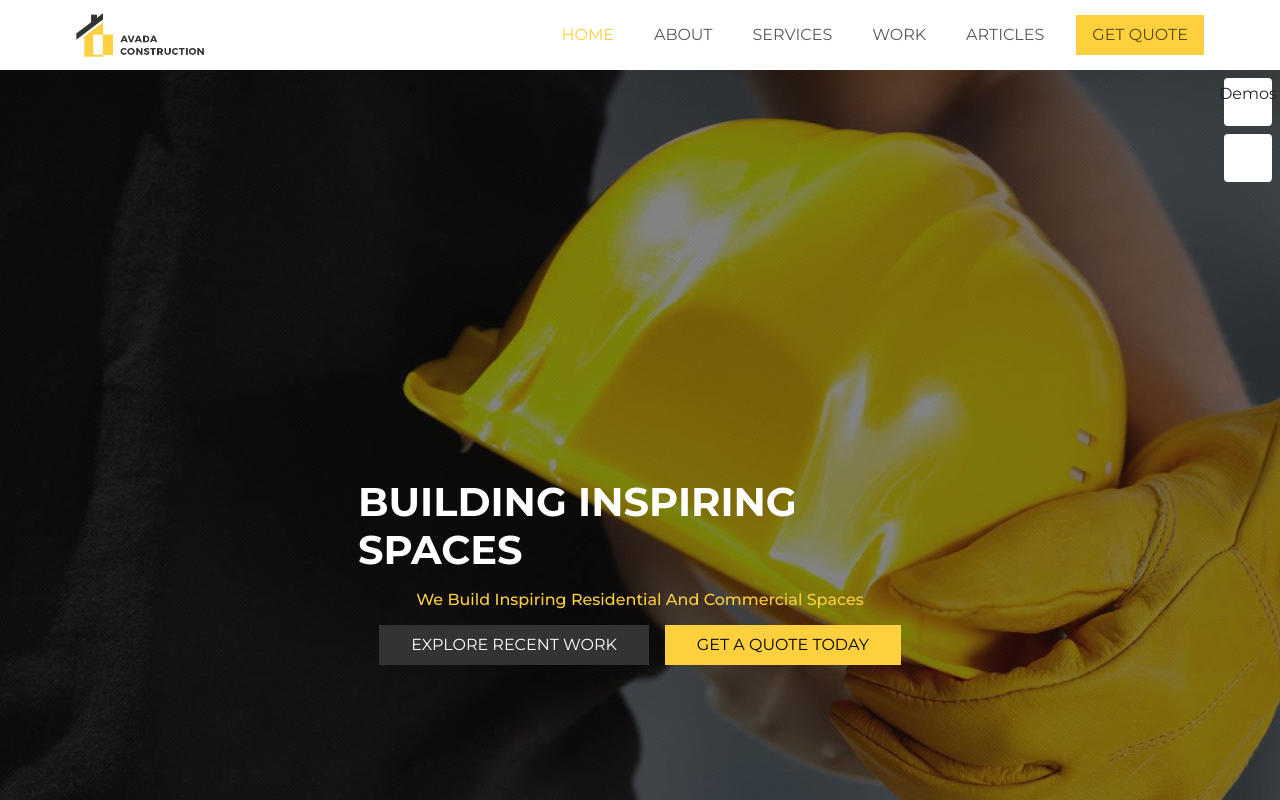
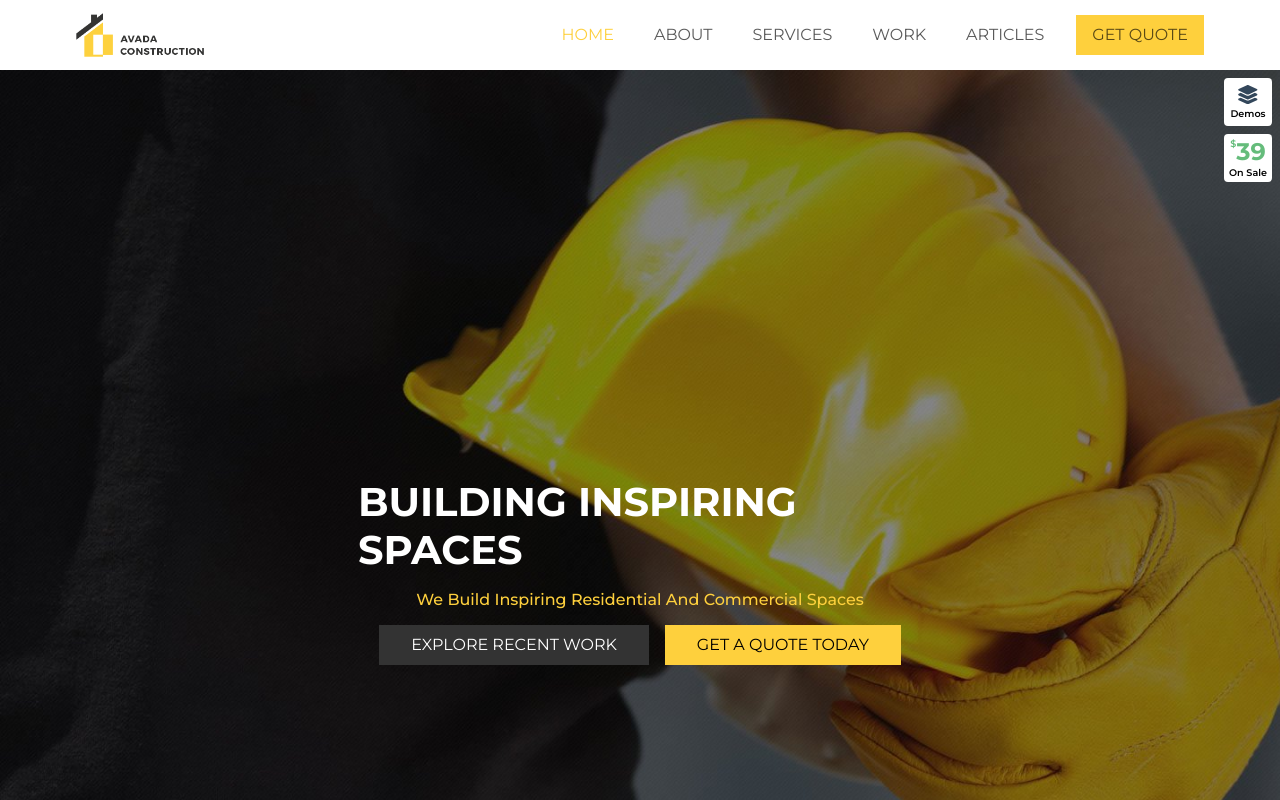
Before and after one commit to davide-rullo/proj-html-vuejs, a Vue app: page / in a window 1280 px wide. Shown: the top 800 px of the page. Built offline with nearby package versions, Linux system fonts and the light colour scheme.

Commit message:
add pop links

```diff
--- a/src/components/AppJumbo.vue
+++ b/src/components/AppJumbo.vue
@@ -6,20 +6,28 @@ export default {
 <template>
     <section class="jumbo">
         <div class="pop d-flex flex-column align-items-end p-2">
-            <div class="demos d-flex justify-content-center align-items-center mb-2">
+            <a href="#">
+                <div class="demos d-flex flex-column justify-content-center align-items-center mb-2 gap-1">
 
-                <svg xmlns="http://www.w3.org/2000/svg" width="16" height="16" fill="currentColor" class="bi bi-stack"
-                    viewBox="0 0 16 16">
-                    <path
-                        d="m14.12 10.163 1.715.858c.22.11.22.424 0 .534L8.267 15.34a.598.598 0 0 1-.534 0L.165 11.555a.299.299 0 0 1 0-.534l1.716-.858 5.317 2.659c.505.252 1.1.252 1.604 0l5.317-2.66zM7.733.063a.598.598 0 0 1 .534 0l7.568 3.784a.3.3 0 0 1 0 .535L8.267 8.165a.598.598 0 0 1-.534 0L.165 4.382a.299.299 0 0 1 0-.535L7.733.063z" />
-                    <path
-                        d="m14.12 6.576 1.715.858c.22.11.22.424 0 .534l-7.568 3.784a.598.598 0 0 1-.534 0L.165 7.968a.299.299 0 0 1 0-.534l1.716-.858 5.317 2.659c.505.252 1.1.252 1.604 0l5.317-2.659z" />
-                </svg>
-                <p>Demos</p>
-            </div>
-            <div class="sale justify-content-center align-items-center">
-
-            </div>
+                    <svg xmlns="http://www.w3.org/2000/svg" height="1.2em"
+                        viewBox="0 0 576 512"><!--! Font Awesome Free 6.4.2 by @fontawesome - https://fontawesome.com License - https://fontawesome.com/license (Commercial License) Copyright 2023 Fonticons, Inc. -->
+                        <path
+                            d="M264.5 5.2c14.9-6.9 32.1-6.9 47 0l218.6 101c8.5 3.9 13.9 12.4 13.9 21.8s-5.4 17.9-13.9 21.8l-218.6 101c-14.9 6.9-32.1 6.9-47 0L45.9 149.8C37.4 145.8 32 137.3 32 128s5.4-17.9 13.9-21.8L264.5 5.2zM476.9 209.6l53.2 24.6c8.5 3.9 13.9 12.4 13.9 21.8s-5.4 17.9-13.9 21.8l-218.6 101c-14.9 6.9-32.1 6.9-47 0L45.9 277.8C37.4 273.8 32 265.3 32 256s5.4-17.9 13.9-21.8l53.2-24.6 152 70.2c23.4 10.8 50.4 10.8 73.8 0l152-70.2zm-152 198.2l152-70.2 53.2 24.6c8.5 3.9 13.9 12.4 13.9 21.8s-5.4 17.9-13.9 21.8l-218.6 101c-14.9 6.9-32.1 6.9-47 0L45.9 405.8C37.4 401.8 32 393.3 32 384s5.4-17.9 13.9-21.8l53.2-24.6 152 70.2c23.4 10.8 50.4 10.8 73.8 0z" />
+                    </svg>
+                    <h6>Demos</h6>
+                </div>
+            </a>
+            <a href="#">
+                <div class="sale d-flex flex-column justify-content-center align-items-center">
+                    <div class="sale-price d-flex">
+                        <h6 style="padding-bottom: .7rem;">$</h6>
+                        <h4>39</h4>
+                    </div>
+                    <div class="sale-title">
+                        <h6>On Sale</h6>
+                    </div>
+                </div>
+            </a>
         </div>
         <div class="container jumbo-wrap d-flex justify-content-center align-items-center flex-column gap-2">
             <div class="catch text-white">
@@ -39,6 +47,17 @@ export default {
 
 <style lang="scss" scoped>
 @use '../assets/scss/partials/variables.scss' as *;
+
+a {
+    text-decoration: none;
+    color: black;
+}
+
+.demos h6,
+.sale h6,
+.sale h4 {
+    margin: 0;
+}
 
 .jumbo {
     background-image: url('../assets/img/home-slider.jpg');
@@ -74,5 +93,26 @@ export default {
     aspect-ratio: 1/1;
     background-color: white;
     border-radius: 4px;
+
+}
+
+.demos h6,
+.sale h6 {
+    font-size: .6rem;
+    font-weight: 600;
+}
+
+.sale h6 {}
+
+.sale h4 {
+    font-weight: 700;
+}
+
+.sale-price {
+    color: #65BC7B;
+}
+
+svg {
+    fill: #33475B;
 }
 </style>
```
